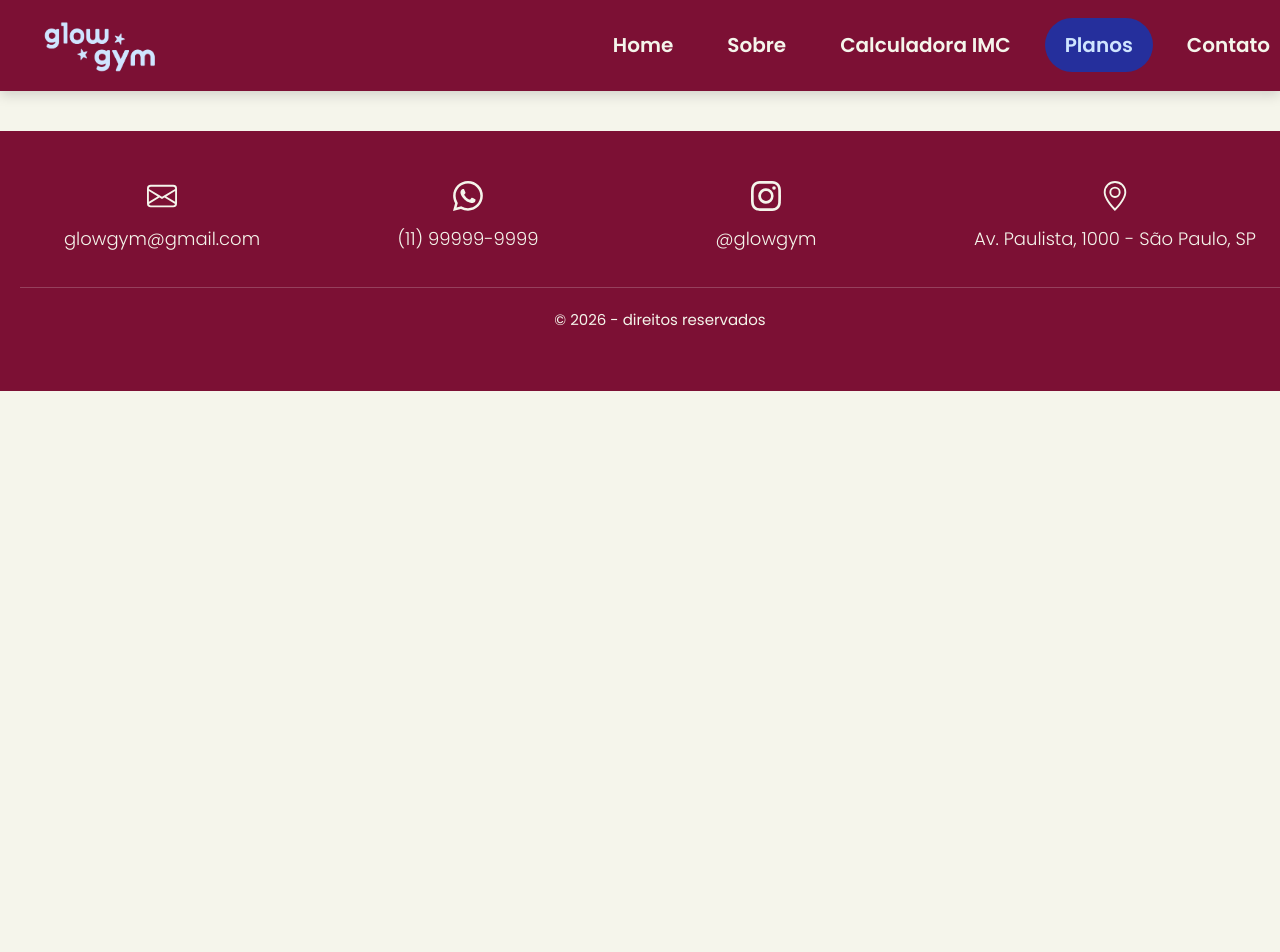
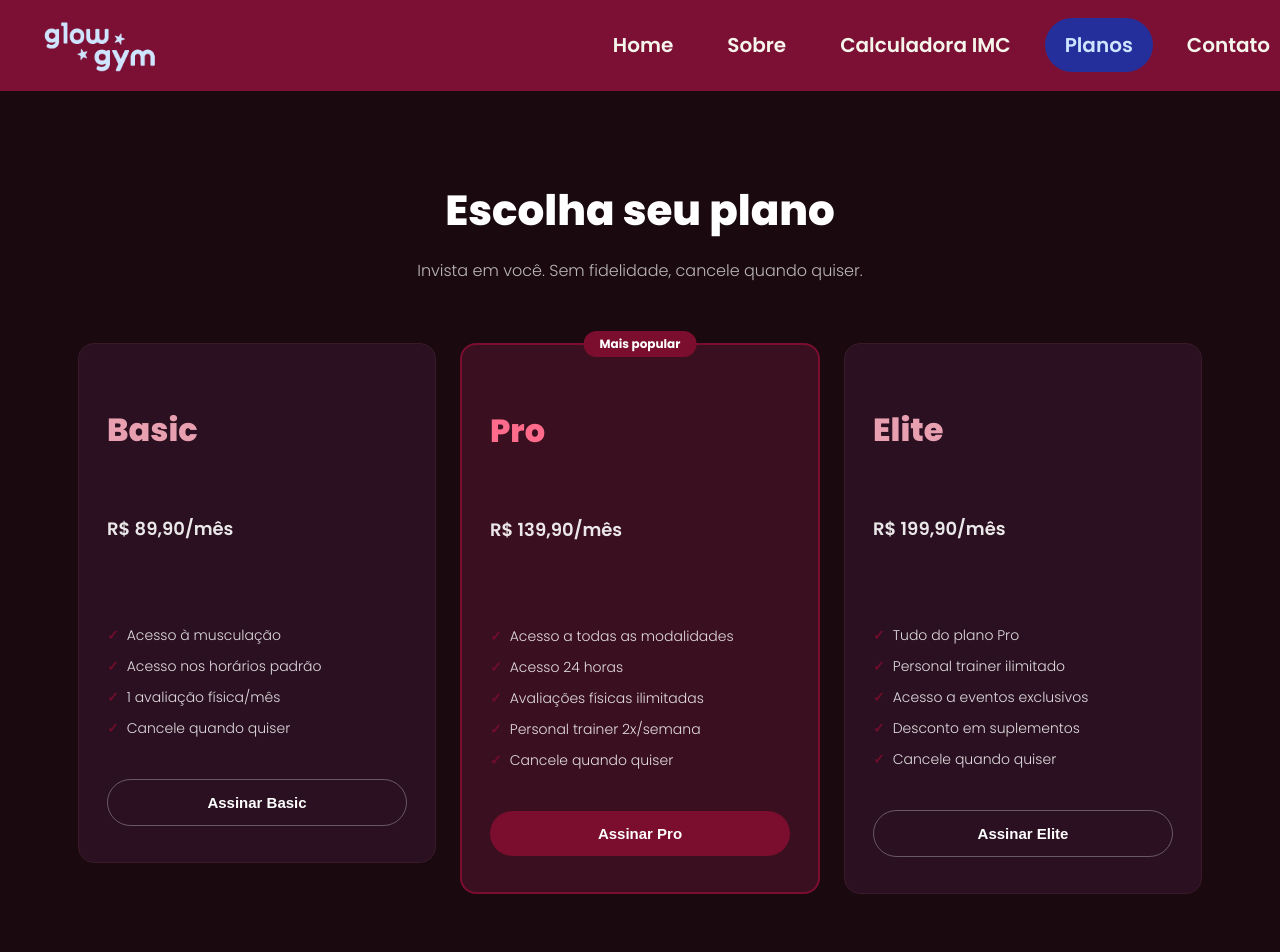
Before and after one commit to 1-ESPA/CP4-WebDev, a React (Vite) app: page /plano in a window 1280 px wide. Shown: the top 952 px of the page. Before the commit the page ends 800 px from the top, so only its background shows below. Built offline with nearby package versions, Linux system fonts and the light colour scheme.

Commit message:
feat: Adicionado pagina de planos

```diff
--- a/src/components/Hero.jsx
+++ b/src/components/Hero.jsx
@@ -1,4 +1,5 @@
 import React from 'react'
+import { Link } from 'react-router-dom'
 import '../css/global.css'
 import '../css/hero.css'
 
@@ -9,7 +10,7 @@ export const Hero = () => {
         <div className="hero-content">
             <h1>Transforme seu corpo.<br />Transforme sua vida.</h1>
             <p>A academia que une estrutura de qualidade, professores experientes e um ambiente feito pra você evoluir.</p>
-            <a href="#contato" className="hero-btn">Quero me matricular</a>
+            <Link to="/plano" className="hero-btn">Quero me matricular</Link>
         </div>
     </section>
   )
--- a/src/css/home.css
+++ b/src/css/home.css
@@ -50,3 +50,33 @@
     color: #666;
     line-height: 1.6;
 }
+
+.cta {
+    background-color: #7B0D2E;
+    color: white;
+    text-align: center;
+    padding: 60px;
+}
+
+.cta h2 {
+    font-size: 32px;
+    margin-bottom: 24px;
+}
+
+.cta-btn {
+    display: inline-block;
+    background-color: white;
+    color: #7B0D2E;
+    padding: 16px 36px;
+    border-radius: 50px;
+    font-size: 16px;
+    font-weight: 700;
+    text-decoration: none;
+    transition: all 0.3s;
+}
+
+.cta-btn:hover {
+    background-color: #252F9C;
+    color: white;
+    transform: translateY(-3px);
+}
--- /dev/null
+++ b/src/css/plano.css
@@ -0,0 +1,141 @@
+.plano-page {
+    background-color: #1a0a10;
+    min-height: 100vh;
+    padding: 60px 40px;
+    color: white;
+}
+
+.plano-header {
+    text-align: center;
+    margin-bottom: 60px;
+}
+
+.plano-header h1 {
+    font-size: 42px;
+    font-weight: 800;
+    margin-bottom: 12px;
+}
+
+.plano-header p {
+    font-size: 16px;
+    opacity: 0.7;
+}
+
+.plano-cards {
+    display: flex;
+    justify-content: center;
+    gap: 24px;
+    flex-wrap: wrap;
+    align-items: flex-start;
+}
+
+.plano-card {
+    background-color: #2a1020;
+    border: 1px solid #3a1a28;
+    border-radius: 16px;
+    padding: 36px 28px;
+    width: 300px;
+    display: flex;
+    flex-direction: column;
+    gap: 16px;
+    position: relative;
+    transition: transform 0.3s;
+}
+
+.plano-card:hover {
+    transform: translateY(-6px);
+}
+
+.plano-card.destaque {
+    border: 2px solid #7B0D2E;
+    background-color: #3a1020;
+}
+
+.badge {
+    position: absolute;
+    top: -14px;
+    left: 50%;
+    transform: translateX(-50%);
+    background-color: #7B0D2E;
+    color: white;
+    font-size: 12px;
+    font-weight: 700;
+    padding: 4px 16px;
+    border-radius: 50px;
+    white-space: nowrap;
+}
+
+.plano-card h2 {
+    font-size: 32px;
+    font-weight: 800;
+    color: #e8a0b0;
+}
+
+.plano-card.destaque h2 {
+    color: #ff6b8a;
+}
+
+.preco {
+    font-size: 18px;
+    font-weight: 600;
+    opacity: 0.9;
+}
+
+hr {
+    border: none;
+    border-top: 1px solid #3a1a28;
+}
+
+.plano-card ul {
+    list-style: none;
+    padding: 0;
+    display: flex;
+    flex-direction: column;
+    gap: 10px;
+    flex: 1;
+}
+
+.plano-card ul li {
+    font-size: 14px;
+    opacity: 0.85;
+    display: flex;
+    gap: 8px;
+    align-items: flex-start;
+}
+
+.check {
+    color: #7B0D2E;
+    font-weight: 700;
+    flex-shrink: 0;
+}
+
+.plano-btn {
+    width: 100%;
+    padding: 14px;
+    border-radius: 50px;
+    font-size: 15px;
+    font-weight: 700;
+    cursor: pointer;
+    transition: all 0.3s;
+    border: none;
+    margin-top: 8px;
+}
+
+.btn-primary {
+    background-color: #7B0D2E;
+    color: white;
+}
+
+.btn-primary:hover {
+    background-color: #9e1040;
+}
+
+.btn-outline {
+    background-color: transparent;
+    color: white;
+    border: 1px solid rgba(255,255,255,0.3);
+}
+
+.btn-outline:hover {
+    background-color: rgba(255,255,255,0.1);
+}
--- a/src/routes/Home.jsx
+++ b/src/routes/Home.jsx
@@ -2,6 +2,7 @@ import Modalidades from "../components/Modalidades"
 import Hero from "../components/Hero"
 import Depoimentos from "../components/Depoimentos"
 import { FaMapMarkerAlt, FaClock, FaStar } from "react-icons/fa"
+import { Link } from 'react-router-dom'
 import '../css/home.css'
 
 const Home = () => {
@@ -42,7 +43,7 @@ const Home = () => {
 
         <section className="cta">
             <h2>Pronto para começar?</h2>
-            <a href="#contato" className="cta-btn">Quero me matricular</a>
+            <Link to="/plano" className="cta-btn">Quero me matricular</Link>
         </section>
         </>
     )
--- a/src/routes/Plano.jsx
+++ b/src/routes/Plano.jsx
@@ -1,7 +1,59 @@
+import React from 'react'
+import '../css/plano.css'
+
 const Plano = () => {
   return (
-    <div>
+    <div className="plano-page">
+      <div className="plano-header">
+        <h1>Escolha seu plano</h1>
+        <p>Invista em você. Sem fidelidade, cancele quando quiser.</p>
+      </div>
 
+      <div className="plano-cards">
+
+        <div className="plano-card">
+          <h2>Basic</h2>
+          <p className="preco">R$ 89,90/mês</p>
+          <hr />
+          <ul>
+            <li><span className="check">✓</span> Acesso à musculação</li>
+            <li><span className="check">✓</span> Acesso nos horários padrão</li>
+            <li><span className="check">✓</span> 1 avaliação física/mês</li>
+            <li><span className="check">✓</span> Cancele quando quiser</li>
+          </ul>
+          <button className="plano-btn btn-outline">Assinar Basic</button>
+        </div>
+
+        <div className="plano-card destaque">
+          <span className="badge">Mais popular</span>
+          <h2>Pro</h2>
+          <p className="preco">R$ 139,90/mês</p>
+          <hr />
+          <ul>
+            <li><span className="check">✓</span> Acesso a todas as modalidades</li>
+            <li><span className="check">✓</span> Acesso 24 horas</li>
+            <li><span className="check">✓</span> Avaliações físicas ilimitadas</li>
+            <li><span className="check">✓</span> Personal trainer 2x/semana</li>
+            <li><span className="check">✓</span> Cancele quando quiser</li>
+          </ul>
+          <button className="plano-btn btn-primary">Assinar Pro</button>
+        </div>
+
+        <div className="plano-card">
+          <h2>Elite</h2>
+          <p className="preco">R$ 199,90/mês</p>
+          <hr />
+          <ul>
+            <li><span className="check">✓</span> Tudo do plano Pro</li>
+            <li><span className="check">✓</span> Personal trainer ilimitado</li>
+            <li><span className="check">✓</span> Acesso a eventos exclusivos</li>
+            <li><span className="check">✓</span> Desconto em suplementos</li>
+            <li><span className="check">✓</span> Cancele quando quiser</li>
+          </ul>
+          <button className="plano-btn btn-outline">Assinar Elite</button>
+        </div>
+
+      </div>
     </div>
   )
 }
```
